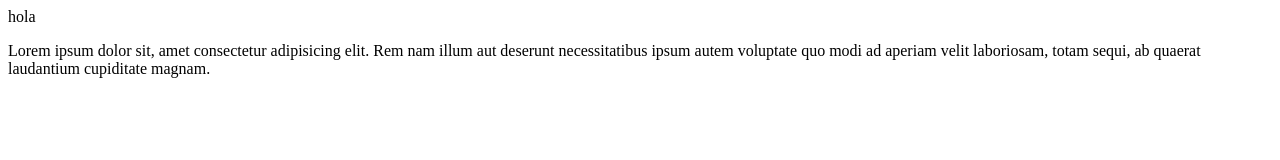
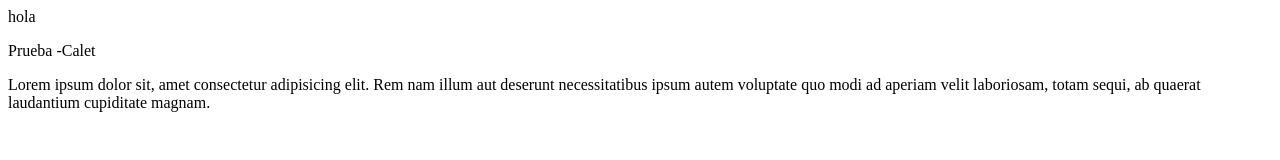
Before and after one commit to Splateroscenfotec/Proyecto-1, a plain HTML site: page Buyer page/index.html in a window 1280 px wide. Drawn offline with Linux system fonts and the light colour scheme.

Commit message:
Deje un comentario de prueba

```diff
--- a/Buyer page/index.html
+++ b/Buyer page/index.html
@@ -7,6 +7,7 @@
 </head>
 <body>
     hola
+    <p>Prueba -Calet</p>
     <p>Lorem ipsum dolor sit, amet consectetur adipisicing elit. Rem nam illum aut deserunt necessitatibus ipsum autem voluptate quo modi ad aperiam velit laboriosam, totam sequi, ab quaerat laudantium cupiditate magnam.</p>
 </body>
 </html>
```
